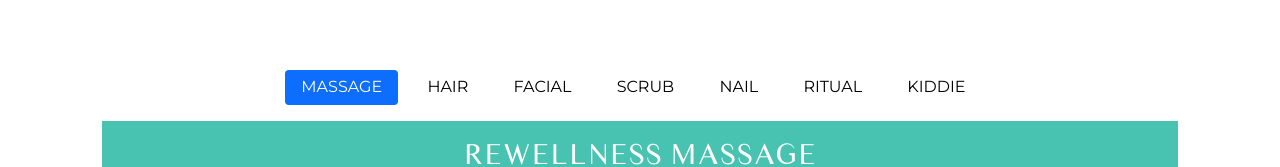
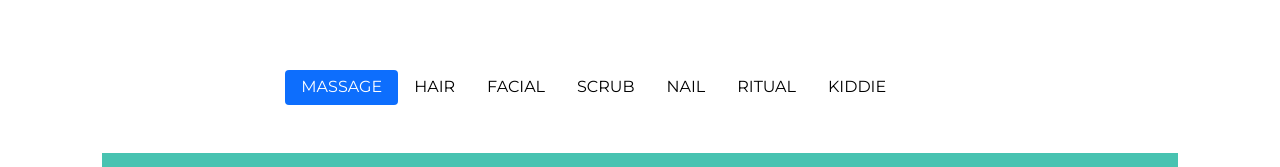
Before and after one commit to aldipee/redayspa, a Next.js app: page /treatment-menu-test in a window 1280 px wide. Shown: the part 558-725 px from the top of the page. Built offline with nearby package versions, Linux system fonts and the light colour scheme.

Commit message:
tidy up nav

```diff
--- a/pages/treatment-menu-test.js
+++ b/pages/treatment-menu-test.js
@@ -76,7 +76,7 @@ export default function Home() {
             <div className='row'>
 
               <div className='col-sm-8 mx-auto'>
-                <ul className='nav nav-pills nav-fill mb-3' id='pills-tab'>
+                <ul className='nav nav-pills flex-nowrap overflow-auto mb-5' id='pills-tab'>
                   <li className='nav-item'>
                     <button className='nav-link active' id='pills-massage-tab' data-bs-toggle='pill' data-bs-target='#pills-massage'>MASSAGE</button>
                   </li>
```
